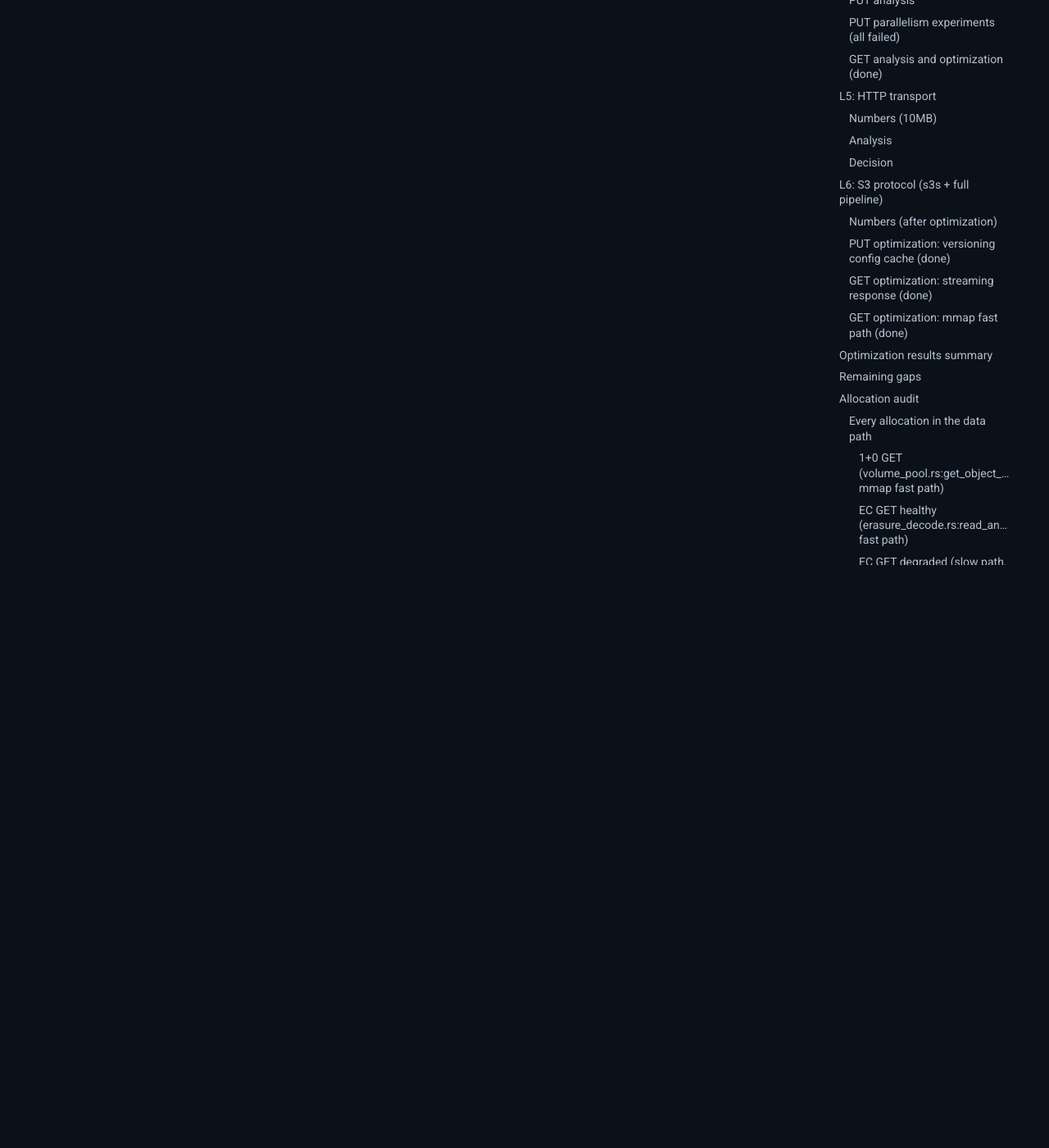
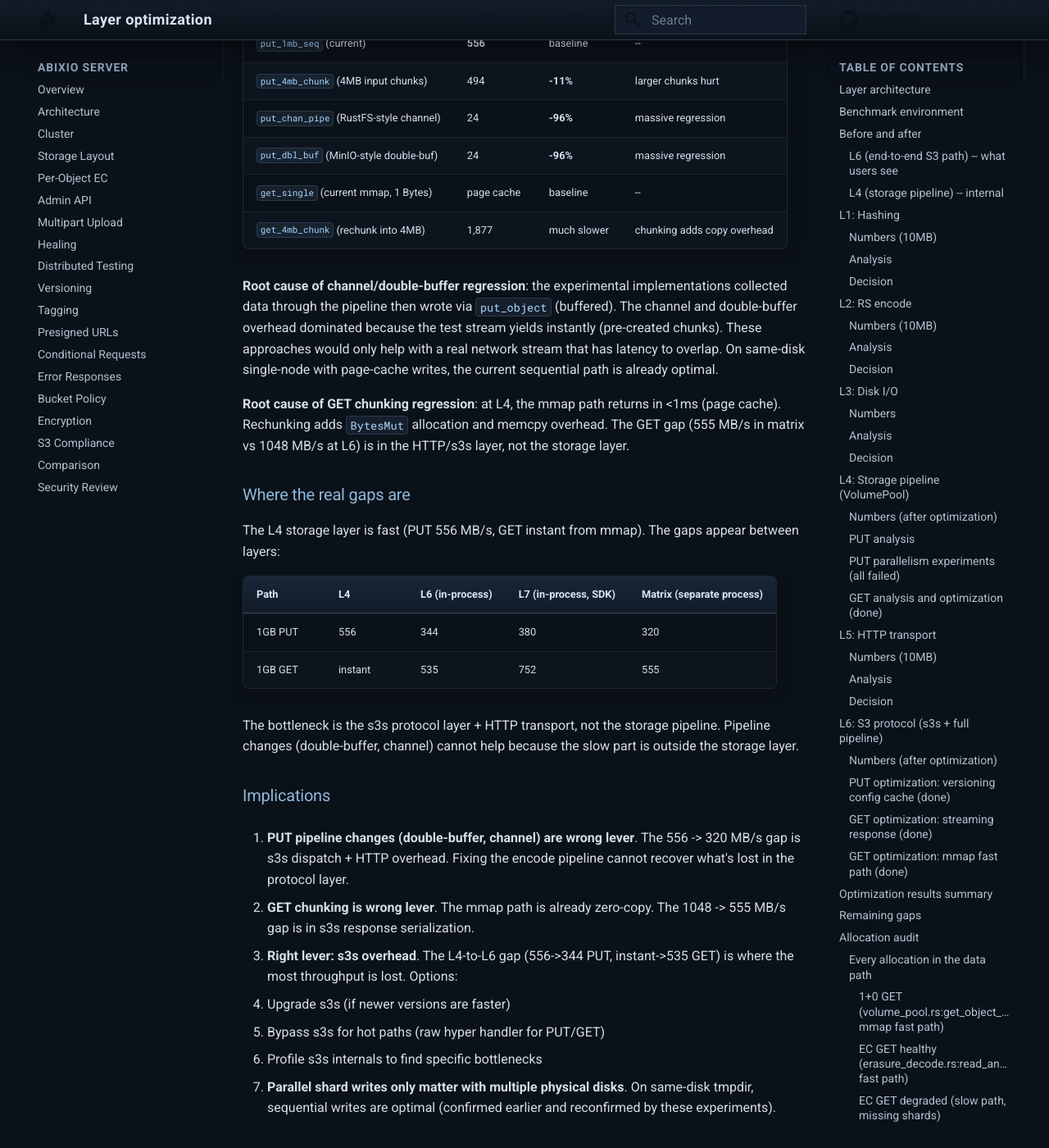
Before and after one commit to abix-/abixio, an MkDocs documentation site: the page built from docs/layer-optimization.md, in a window 1280 px wide and 1400 px high, scrolled down 15280 px. Shown: the whole window at 82% size. Built offline with MkDocs 1.6.1 and Material for MkDocs 9.7.7, drawn with Linux system fonts in a browser that asks for light colours; comment, search, counter and statistics services are not loaded; some of the changed text lies outside the part shown.

Commit message:
perf: competitive analysis + experimental pipeline benchmarks, s3s is the bottleneck

```diff
--- a/docs/layer-optimization.md
+++ b/docs/layer-optimization.md
@@ -491,6 +491,84 @@
 
 Remaining: GC, heal log-awareness, versioned objects.
 
+## Competitive analysis: MinIO and RustFS PUT/GET architecture
+
+Source code analysis of all three servers (2026-04-09).
+
+### PUT pipeline comparison
+
+| | AbixIO | MinIO | RustFS |
+|---|---|---|---|
+| Read/encode pipeline | Sequential: read 1MB -> encode -> write -> repeat | **Readahead double-buffer** (`readahead.NewReaderBuffer`, 2 buffers) for files >= `bigFileThreshold` | **Separate tokio task + mpsc(8) channel**: read+encode decoupled from write |
+| Shard writes per block | Sequential `for` loop (`erasure_encode.rs:327`) | Sequential `for` loop (`erasure-encode.go:34`) | **Parallel via `FuturesUnordered`** (`encode.rs:72`) |
+| Key source | `src/storage/erasure_encode.rs:148` | `cmd/erasure-object.go:1426` | `crates/ecstore/src/erasure_coding/encode.rs:188` |
+
+### GET pipeline comparison
+
+| | AbixIO | MinIO | RustFS |
+|---|---|---|---|
+| Shard reads | 1+0: mmap, single `Bytes` yield. EC: sequential reads | **Parallel goroutines** via channel-based work-stealing (`parallelReader`) | **Parallel `FuturesUnordered`**, waits for `data_shards` to complete |
+| Key source | `src/storage/volume_pool.rs:527` | `cmd/erasure-decode.go:127` | `crates/ecstore/src/erasure_coding/decode.rs:86` |
+
+### Experimental results (2026-04-09, 1GB, 1 disk, 5 iterations)
+
+Tested alternative pipeline strategies against the current sequential approach:
+
+| Experiment | 1GB MB/s | vs baseline | Verdict |
+|---|---|---|---|
+| `put_1mb_seq` (current) | **556** | baseline | -- |
+| `put_4mb_chunk` (4MB input chunks) | 494 | **-11%** | larger chunks hurt |
+| `put_chan_pipe` (RustFS-style channel) | 24 | **-96%** | massive regression |
+| `put_dbl_buf` (MinIO-style double-buf) | 24 | **-96%** | massive regression |
+| `get_single` (current mmap, 1 Bytes) | page cache | baseline | -- |
+| `get_4mb_chunk` (rechunk into 4MB) | 1,877 | much slower | chunking adds copy overhead |
+
+**Root cause of channel/double-buffer regression**: the experimental
+implementations collected data through the pipeline then wrote via
+`put_object` (buffered). The channel and double-buffer overhead dominated
+because the test stream yields instantly (pre-created chunks). These
+approaches would only help with a real network stream that has latency to
+overlap. On same-disk single-node with page-cache writes, the current
+sequential path is already optimal.
+
+**Root cause of GET chunking regression**: at L4, the mmap path returns
+in <1ms (page cache). Rechunking adds `BytesMut` allocation and memcpy
+overhead. The GET gap (555 MB/s in matrix vs 1048 MB/s at L6) is in the
+HTTP/s3s layer, not the storage layer.
+
+### Where the real gaps are
+
+The L4 storage layer is fast (PUT 556 MB/s, GET instant from mmap).
+The gaps appear between layers:
+
+| Path | L4 | L6 (in-process) | L7 (in-process, SDK) | Matrix (separate process) |
+|---|---|---|---|---|
+| 1GB PUT | 556 | 344 | 380 | 320 |
+| 1GB GET | instant | 535 | 752 | 555 |
+
+The bottleneck is the s3s protocol layer + HTTP transport, not the
+storage pipeline. Pipeline changes (double-buffer, channel) cannot help
+because the slow part is outside the storage layer.
+
+### Implications
+
+1. **PUT pipeline changes (double-buffer, channel) are wrong lever**.
+   The 556 -> 320 MB/s gap is s3s dispatch + HTTP overhead. Fixing the
+   encode pipeline cannot recover what's lost in the protocol layer.
+
+2. **GET chunking is wrong lever**. The mmap path is already zero-copy.
+   The 1048 -> 555 MB/s gap is in s3s response serialization.
+
+3. **Right lever: s3s overhead**. The L4-to-L6 gap (556->344 PUT,
+   instant->535 GET) is where the most throughput is lost. Options:
+   - Upgrade s3s (if newer versions are faster)
+   - Bypass s3s for hot paths (raw hyper handler for PUT/GET)
+   - Profile s3s internals to find specific bottlenecks
+
+4. **Parallel shard writes only matter with multiple physical disks**.
+   On same-disk tmpdir, sequential writes are optimal (confirmed earlier
+   and reconfirmed by these experiments).
+
 ## Future optimization candidates
 
 - **Multi-disk benchmark on separate physical devices**: parallel shard writes
```
Also changed, not shown: 1 other file.
